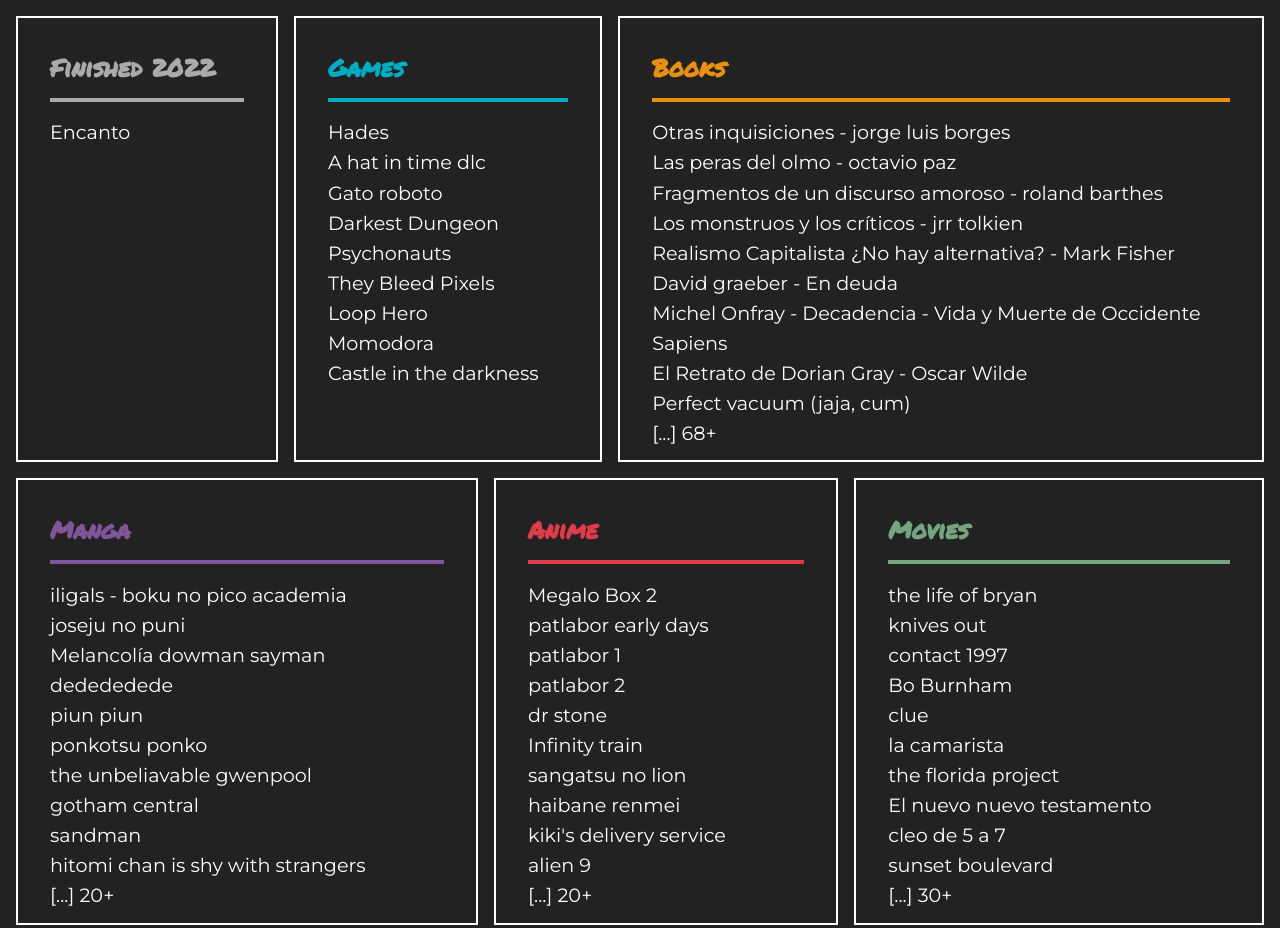
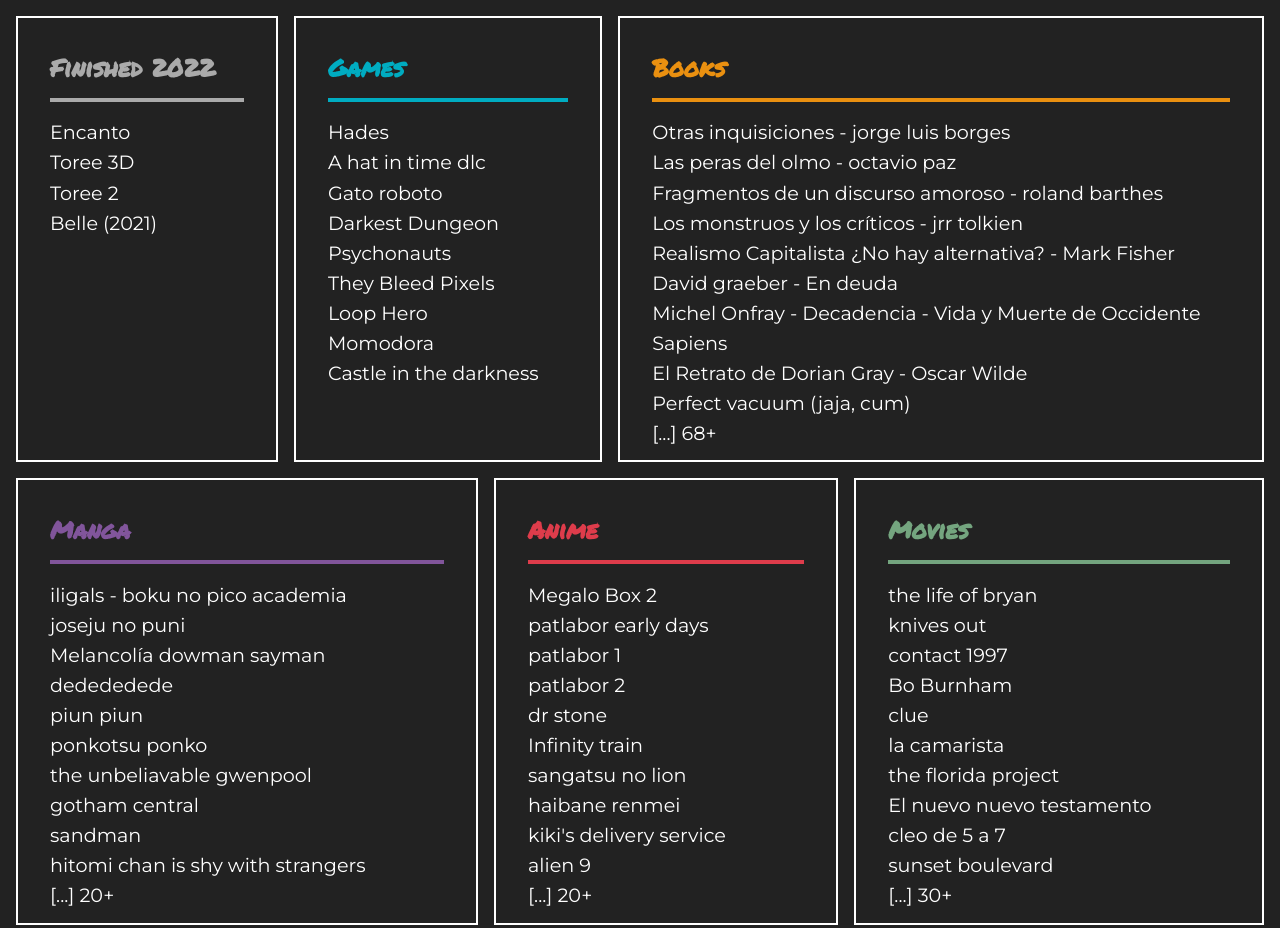
Before and after one commit to ReliSalazar/media-pendiente, a plain HTML site: page index.html in a window 1280 px wide. Shown: the top 928 px of the page. Drawn offline with Linux system fonts and the light colour scheme.

Commit message:
update finished 2022

```diff
--- a/css/style.css
+++ b/css/style.css
@@ -19,7 +19,8 @@
 
 body {
   font-family: 'Montserrat', sans-serif;
-  background-color: var(--softGray);
+  /* background-color: var(--softGray); */
+  background-color: var(--dark);
   display: flex;
   align-items: center;
   justify-content: center;
@@ -36,7 +37,7 @@
   display: flex;
   flex-wrap: wrap;
   gap: 1rem;
-  background-color: var(--dark);
+  /* background-color: var(--dark); */
 }
 
 .column {
--- a/lists/2022.js
+++ b/lists/2022.js
@@ -1,3 +1,6 @@
 const finished_22 = [
   "Encanto",
+  "Toree 3D",
+  "Toree 2",
+  "Belle (2021)"
 ];
```
